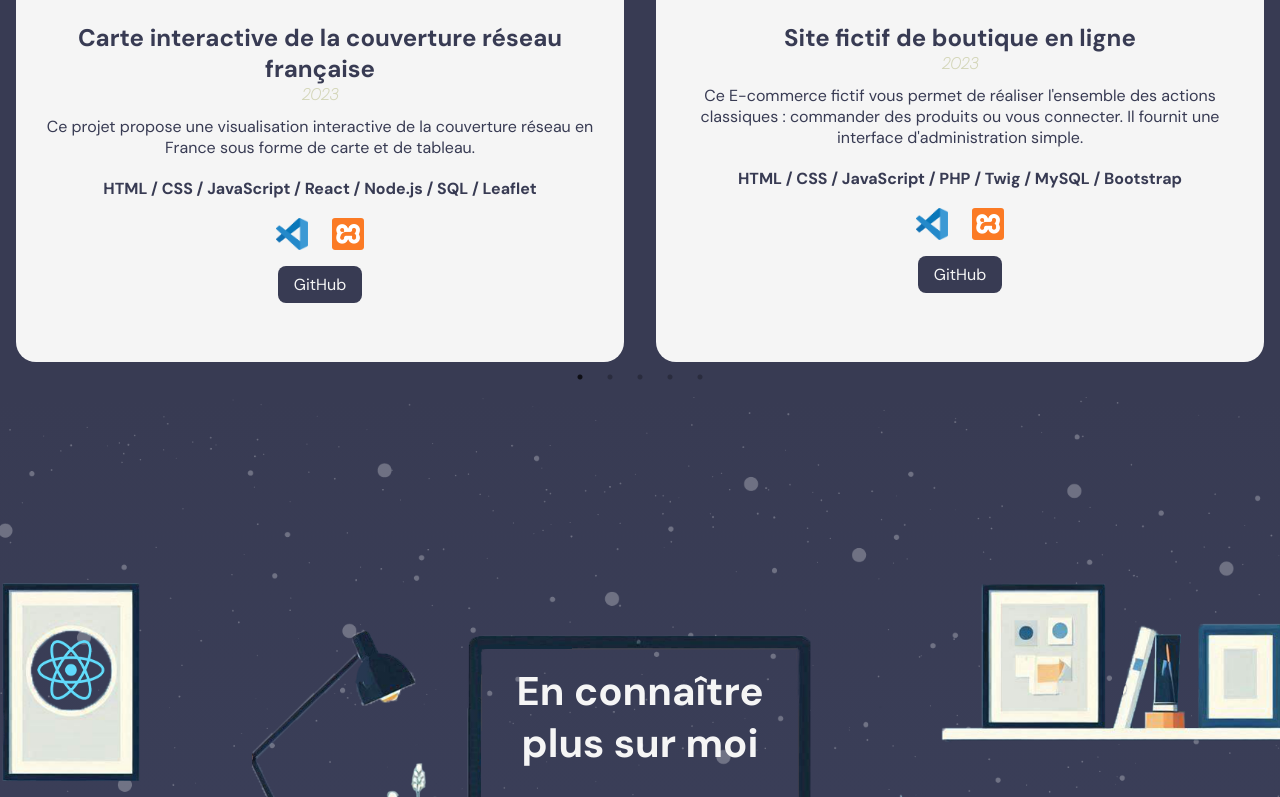
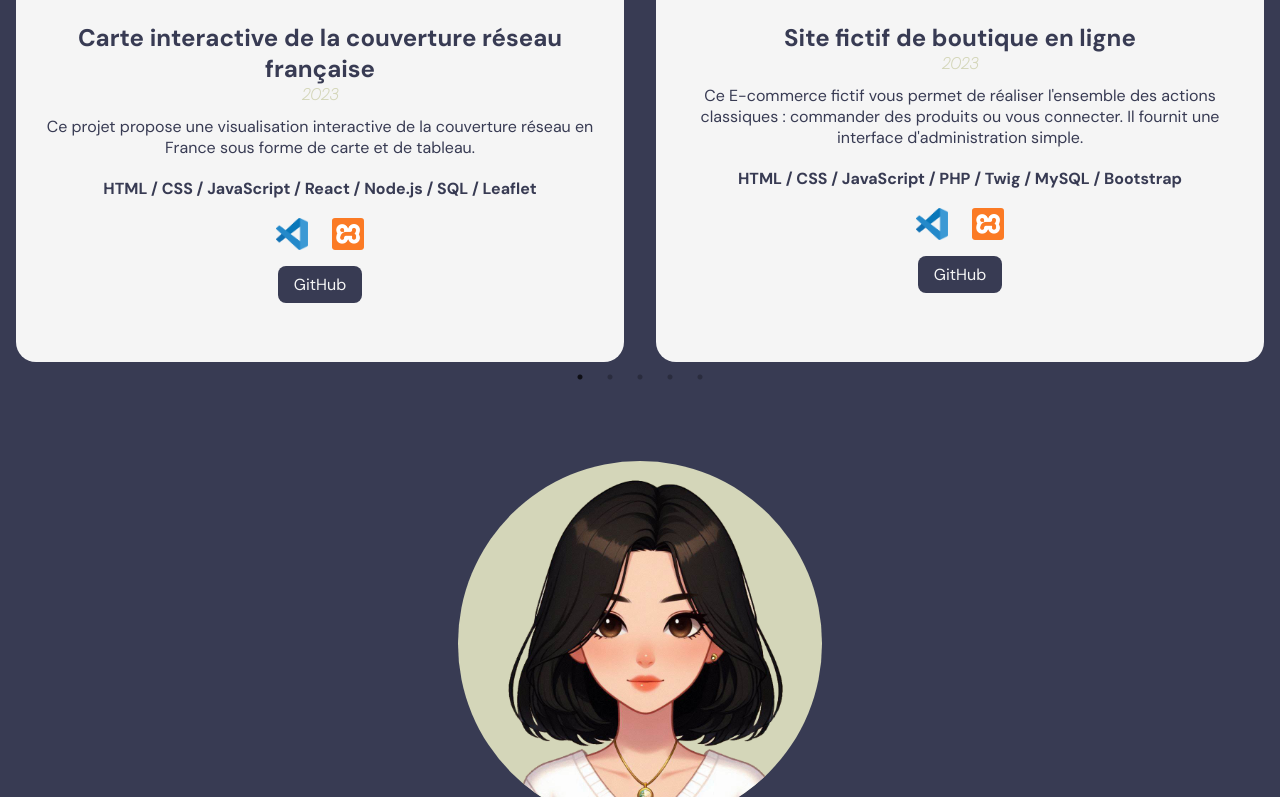
Before and after one commit to Coaraa/portfolio, a React (Vite) app: page / in a window 1280 px wide. Shown: the part 2003-2800 px from the top of the page. Built offline with nearby package versions, Linux system fonts and the light colour scheme.

Commit message:
css changes

```diff
--- a/src/App.jsx
+++ b/src/App.jsx
@@ -18,9 +18,9 @@ const App = () => {
     <section>
       <Portfolio/>
     </section>
-    <section id="À propos">
+    {/* <section id="À propos">
       <Parallax type="about"/>
-    </section>
+    </section> */}
     <section>
       <About />
     </section>
--- a/src/app.scss
+++ b/src/app.scss
@@ -21,11 +21,6 @@ $breakpoints: (
   }
 }
 
-html {
-    scroll-snap-type: y mandatory;
-    scroll-behavior: smooth;
-}
-
 * {
     margin: 0;
     padding: 0;
```
